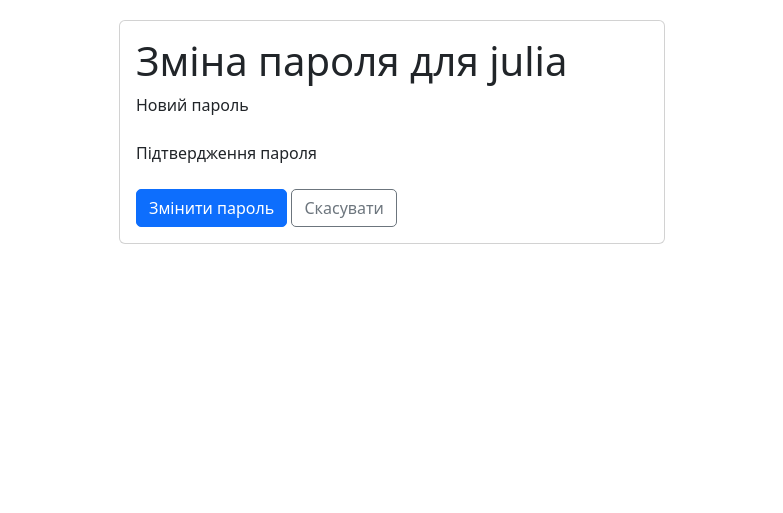
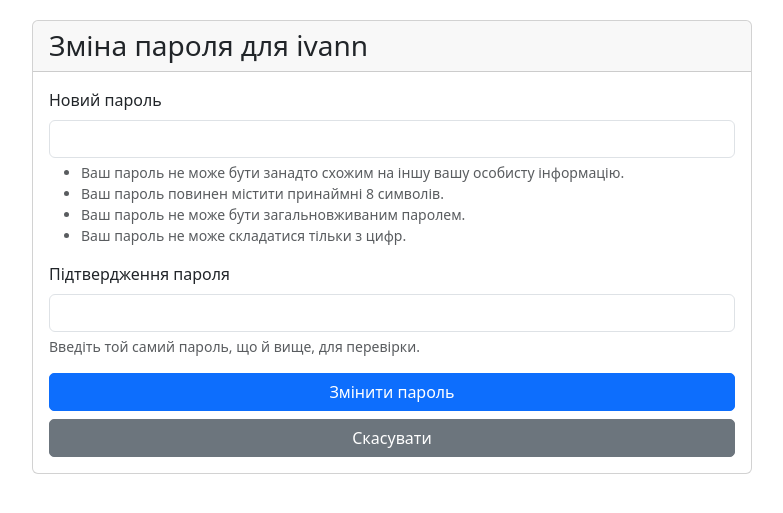
Before and after one commit to pohorelova-julia/ppz-project, a Django app: page /admin/change-password/2/ in a window 1280 px wide. Shown: the part 56-569 px from the top of the page, without its empty margins (248-1031 px from the left). Run offline with Django 4.2, Linux system fonts and the light colour scheme; a user stored in the database is signed in; data comes from the database, SQL or seed files in the repository.

Commit message:
Update change_password.html

```diff
--- a/templates/admin/change_password.html
+++ b/templates/admin/change_password.html
@@ -1,39 +1,62 @@
 {% extends 'base.html' %}
 
-{% block title %}Зміна пароля для {{ user.username }} | {{ block.super }}{% endblock %}
+{% block title %}Зміна пароля користувача | Платформа управління подіями{% endblock %}
 
 {% block content %}
+<div class="container">
     <div class="row">
-    <div class="col-md-6 offset-md-3">
+        <div class="col-md-8 offset-md-2">
             <div class="card">
+                <div class="card-header">
+                    <h1 class="h3 mb-0">Зміна пароля для {{ user_to_change.username }}</h1>
+                </div>
                 <div class="card-body">
-                <h1 class="card-title">Зміна пароля для {{ user.username }}</h1>
                     <form method="post">
                         {% csrf_token %}
+
                         <div class="mb-3">
-                        <label for="{{ form.new_password.id_for_label }}" class="form-label">Новий пароль</label>
-                        {{ form.new_password }}
-                        {% if form.new_password.errors %}
-                        <div class="text-danger">{{ form.new_password.errors }}</div>
-                        {% endif %}
-                    </div>
-                    <div class="mb-3">
-                        <label for="{{ form.confirm_password.id_for_label }}" class="form-label">Підтвердження пароля</label>
-                        {{ form.confirm_password }}
-                        {% if form.confirm_password.errors %}
-                        <div class="text-danger">{{ form.confirm_password.errors }}</div>
-                        {% endif %}
-                    </div>
-                    {% if form.non_field_errors %}
-                    <div class="alert alert-danger">
-                        {{ form.non_field_errors }}
+                            <label for="id_new_password1" class="form-label">Новий пароль</label>
+                            <input type="password" name="new_password1" class="form-control" required id="id_new_password1">
+                            {% if form.new_password1.errors %}
+                            <div class="text-danger">
+                                {% for error in form.new_password1.errors %}
+                                {{ error }}
+                                {% endfor %}
                             </div>
                             {% endif %}
+                            <div class="form-text">
+                                <ul>
+                                    <li>Ваш пароль не може бути занадто схожим на іншу вашу особисту інформацію.</li>
+                                    <li>Ваш пароль повинен містити принаймні 8 символів.</li>
+                                    <li>Ваш пароль не може бути загальновживаним паролем.</li>
+                                    <li>Ваш пароль не може складатися тільки з цифр.</li>
+                                </ul>
+                            </div>
+                        </div>
+
+                        <div class="mb-3">
+                            <label for="id_new_password2" class="form-label">Підтвердження пароля</label>
+                            <input type="password" name="new_password2" class="form-control" required id="id_new_password2">
+                            {% if form.new_password2.errors %}
+                            <div class="text-danger">
+                                {% for error in form.new_password2.errors %}
+                                {{ error }}
+                                {% endfor %}
+                            </div>
+                            {% endif %}
+                            <div class="form-text">
+                                Введіть той самий пароль, що й вище, для перевірки.
+                            </div>
+                        </div>
+
+                        <div class="d-grid gap-2">
                             <button type="submit" class="btn btn-primary">Змінити пароль</button>
-                    <a href="{% url 'admin_dashboard' %}" class="btn btn-outline-secondary">Скасувати</a>
+                            <a href="{% url 'admin_dashboard' %}" class="btn btn-secondary">Скасувати</a>
+                        </div>
                     </form>
                 </div>
             </div>
         </div>
     </div>
+</div>
 {% endblock %}
```
Lines whose indentation alone changed are shown as unchanged.
